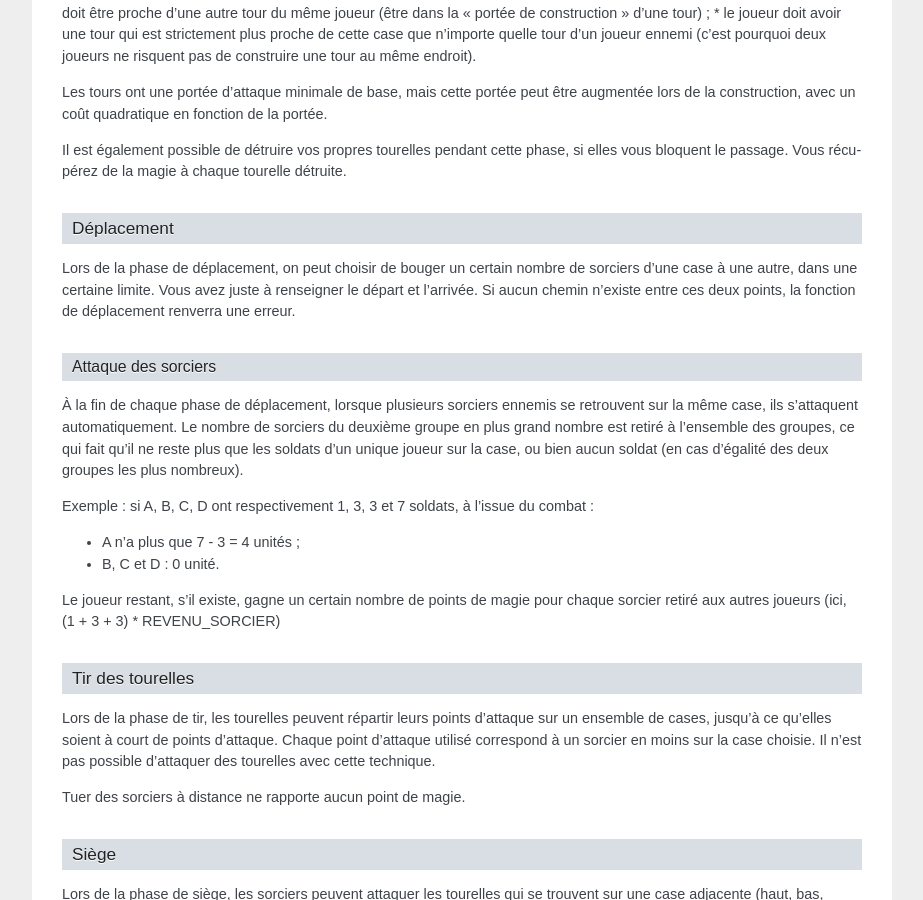
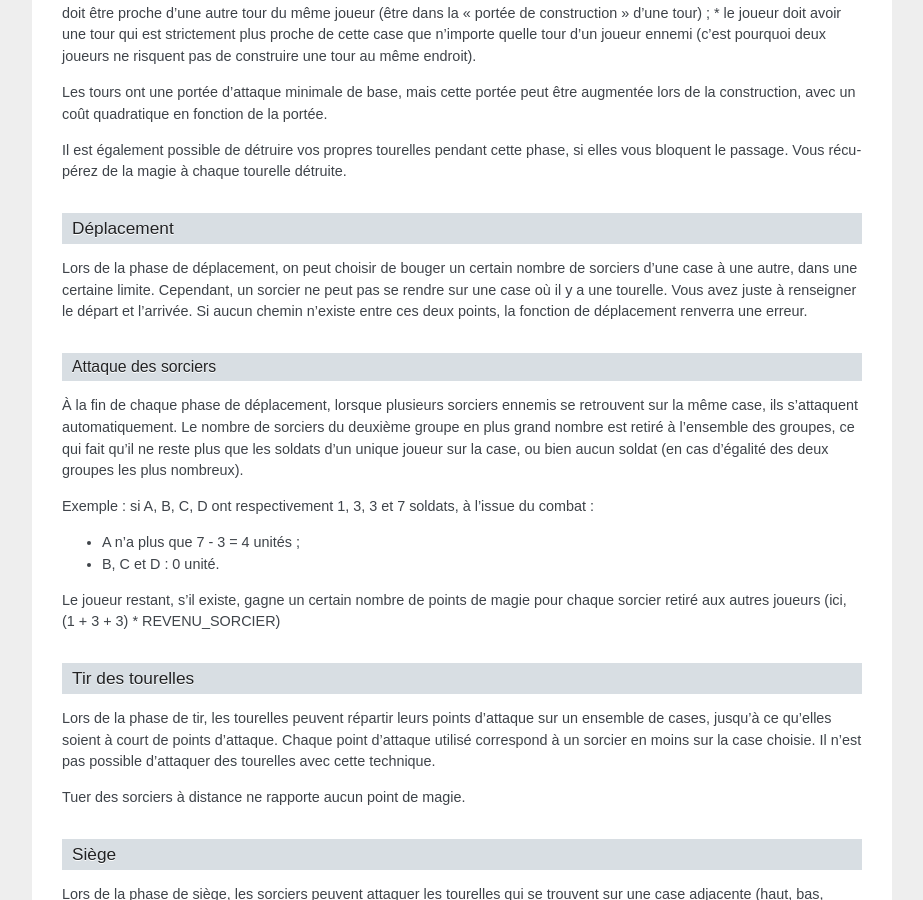
Before and after one commit to prologin/prologin2014, a Sphinx documentation site: the page built from doc/finale.rst, in a window 1280 px wide and 900 px high, scrolled down 1700 px. Shown: the whole window, without its empty margins (198-1121 px from the left). Built offline with Sphinx 7.4.7, drawn with Linux system fonts in a browser that asks for light colours.

Commit message:
finale.rst: precision added

```diff
--- a/doc/finale.rst
+++ b/doc/finale.rst
@@ -121,7 +121,8 @@ Déplacement
 ===========
 
 Lors de la phase de déplacement, on peut choisir de bouger un certain nombre
-de sorciers d'une case à une autre, dans une certaine limite.
+de sorciers d'une case à une autre, dans une certaine limite. Cependant, un sorcier
+ne peut pas se rendre sur une case où il y a une tourelle.
 Vous avez juste à renseigner le départ et l'arrivée. Si aucun chemin n'existe
 entre ces deux points, la fonction de déplacement renverra une erreur.
 
```
